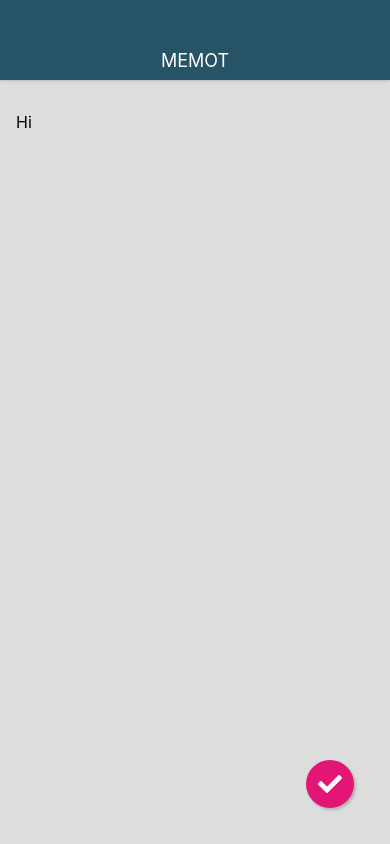
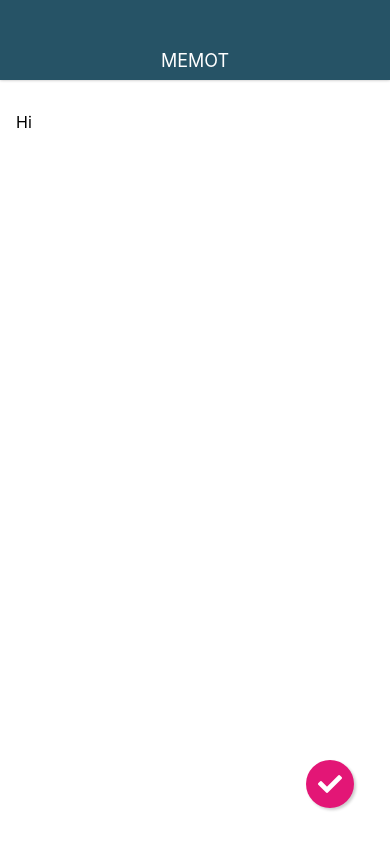
Before and after one commit to katzeallergie/MemoApp, a React Native app: screen / in a window 390 px wide. Built offline with nearby package versions, Linux system fonts and the light colour scheme.

Commit message:
Change backGroundColor of MemoEditScreen

```diff
--- a/src/screens/MemoEditScreen.js
+++ b/src/screens/MemoEditScreen.js
@@ -20,7 +20,7 @@ const styles = StyleSheet.create({
     width: "100%",
   },
   memoEditInput: {
-    backgroundColor: "#ddd",
+    backgroundColor: "#fff",
     flex: 1,
     paddingTop: 32,
     paddingLeft: 16,
```
